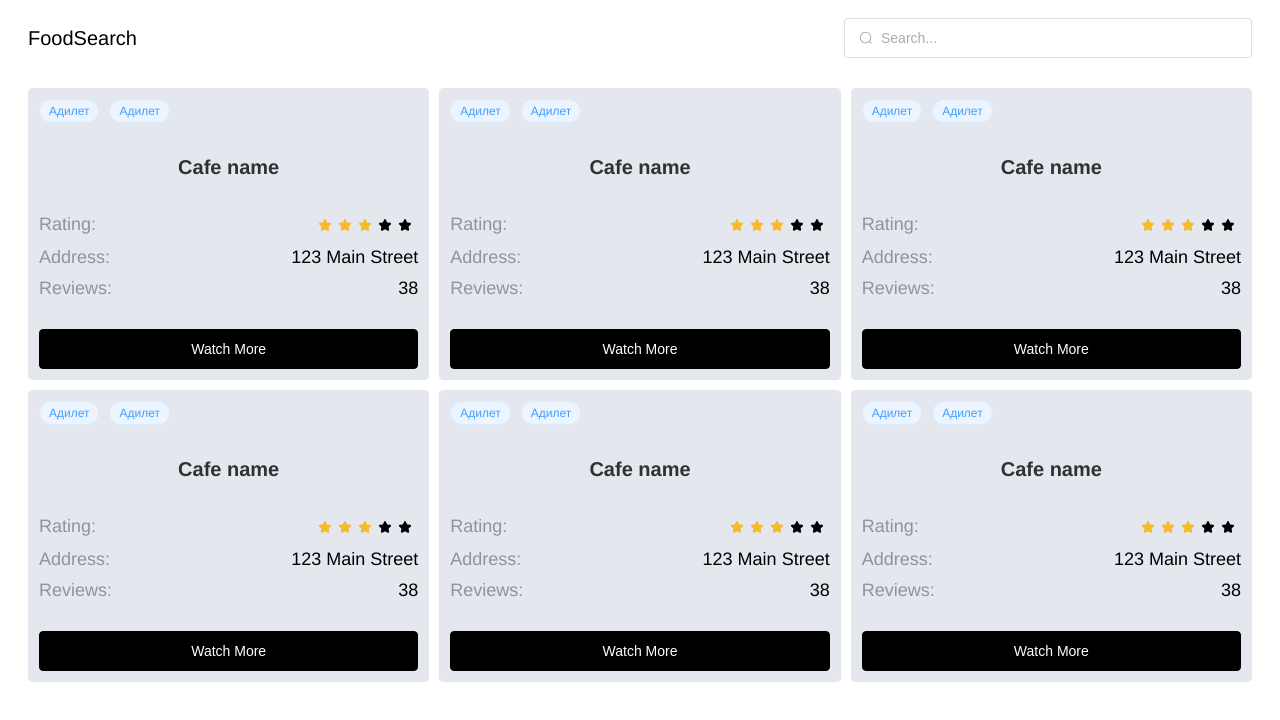
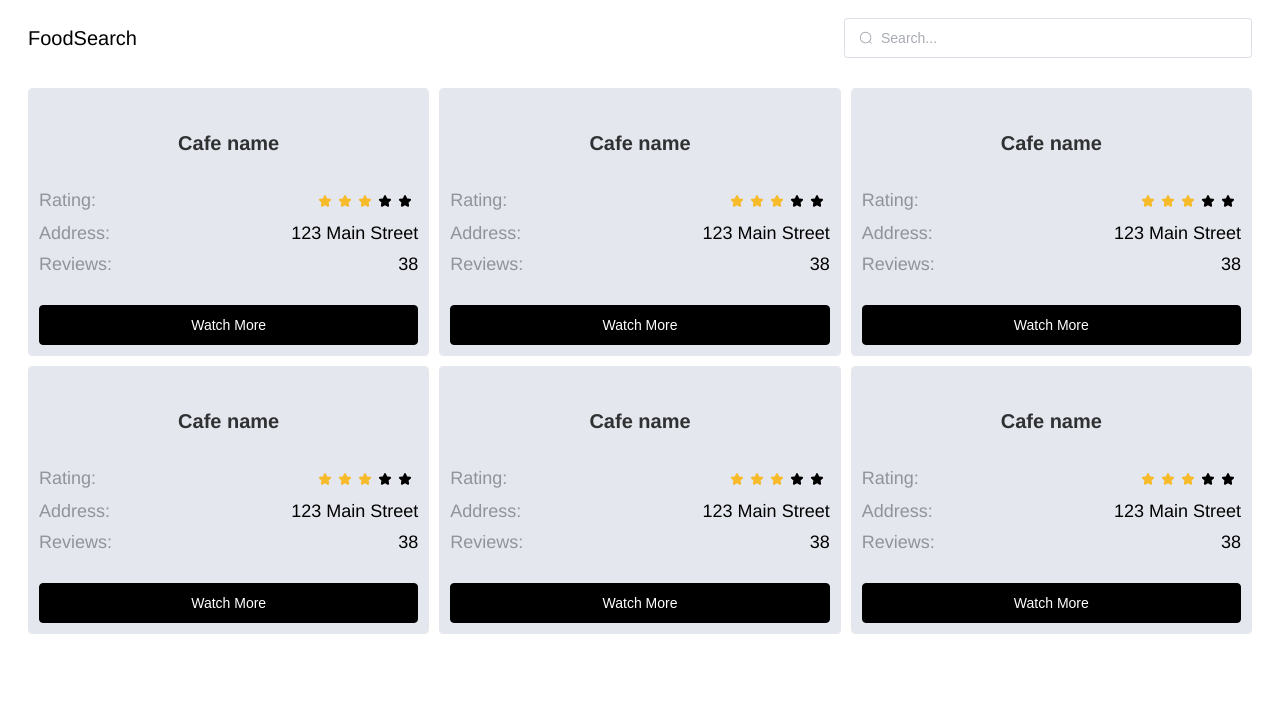
Before and after one commit to aitmamatovmusa/flavor_finder_frontend, a Vue app in the folder client/: page / in a window 1280 px wide. Shown: the top 720 px of the page. Built offline with nearby package versions, Linux system fonts and the light colour scheme.

Commit message:
Split the home page and added new rules for eslint

```diff
--- /dev/null
+++ b/client/src/pages/Home/Home.vue
@@ -0,0 +1,11 @@
+<template>
+  <div>
+    <el-row :gutter="10">
+      <Place v-for="col in 6" :key="col"/>
+    </el-row>
+  </div>
+</template>
+
+<script setup>
+import Place from '@/pages/Home/Place.vue';
+</script>
--- /dev/null
+++ b/client/src/pages/Home/Place.vue
@@ -0,0 +1,98 @@
+<template>
+  <el-col :xs="24" :sm="12" :md="8">
+    <el-card
+      :shadow="'never'"
+      :body-style="{ background: '#E4E7ED', padding: '10px' }"
+    >
+      <h5 class="card-name">Cafe name</h5>
+
+      <div class="card-info">
+        <div class="card-info-item">
+          Rating:
+          <span>
+            <el-rate
+              disabled
+              v-model="rating"
+              size="small"
+              disabled-void-color="#000000"
+            />
+          </span>
+        </div>
+        <div class="card-info-item">
+          Address:
+          <span> 123 Main Street </span>
+        </div>
+        <div class="card-info-item">
+          Reviews:
+          <span> 38 </span>
+        </div>
+      </div>
+
+      <el-button size="large" color="#000000" class="card-btn"
+        >Watch More</el-button
+      >
+    </el-card>
+  </el-col>
+</template>
+
+<script setup>
+import { ref } from 'vue';
+
+const rating = ref(3);
+</script>
+
+<style scoped>
+.el-col {
+  margin: 0px 0px 10px 0px;
+}
+.el-row {
+  margin-bottom: -10px;
+}
+.card-header {
+  display: flex;
+  align-items: center;
+}
+
+.el-tag {
+  margin: 0px 10px 0px 0px;
+}
+
+.el-tag:last-child {
+  margin-right: 0;
+}
+
+.card-name {
+  text-align: center;
+  font-size: var(--el-font-size-extra-large);
+}
+
+.card-info {
+  margin: 0px 0px 30px 0px;
+}
+
+.card-info > *:not(:last-child) {
+  margin: 0px 0px 10px 0px;
+}
+
+.card-info-item {
+  display: flex;
+  justify-content: space-between;
+  align-items: center;
+  font-size: var(--el-font-size-large);
+  color: #909399;
+}
+
+.card-info-item span {
+  color: #000000;
+}
+
+.card-btn {
+  width: 100%;
+}
+
+@media (max-width: 576px) {
+  .card-info-item {
+    font-size: var(--el-font-size-small);
+  }
+}
+</style>
--- a/client/src/routes/index.js
+++ b/client/src/routes/index.js
@@ -1,6 +1,6 @@
 import { createRouter, createWebHistory } from 'vue-router';
-import Main from '@/views/MainView.vue';
-import Detail from '@/views/DetailView.vue';
+import Main from '@/pages/Home/Home.vue';
+import Detail from '@/pages/DetailView.vue';
 
 const router = createRouter({
   history: createWebHistory(),
--- a/client/src/views/MainView.vue
+++ /dev/null
@@ -1,101 +0,0 @@
-<template>
-  <div>
-    <el-row :gutter="10">
-      <el-col :xs="24" :sm="12" :md="8" v-for="col in 6" :key="col">
-        <el-card :shadow="'never'" :body-style="{background: '#E4E7ED', padding: '10px'}">
-          <div class="card-header">
-            <el-tag round effect="light">Адилет</el-tag>
-            <el-tag round effect="light">Адилет</el-tag>
-          </div>
-
-          <h5 class="card-name">Cafe name</h5>
-
-          <div class="card-info">
-            <div class="card-info-item">
-              Rating:
-              <span>
-                <el-rate disabled v-model="rating" size="small" disabled-void-color="#000000"/>
-              </span>
-            </div>
-            <div class="card-info-item">
-              Address:
-              <span>
-                123 Main Street
-              </span>
-            </div>
-            <div class="card-info-item">
-              Reviews:
-              <span>
-                38
-              </span>
-            </div>
-          </div>
-
-          <el-button size="large" color="#000000" class="card-btn">Watch More</el-button>
-        </el-card>
-      </el-col>
-    </el-row>
-  </div>
-</template>
-
-<script setup>
-import { ref } from 'vue';
-
-const rating = ref(3);
-</script>
-
-<style scoped>
-.el-col {
-  margin: 0px 0px 10px 0px;
-}
-.el-row {
-  margin-bottom: -10px;
-}
-.card-header {
-  display: flex;
-  align-items: center;
-}
-
-.el-tag {
-  margin: 0px 10px 0px 0px;
-}
-
-.el-tag:last-child {
-  margin-right: 0;
-}
-
-.card-name {
-  text-align: center;
-  font-size: var(--el-font-size-extra-large);
-}
-
-.card-info {
-  margin: 0px 0px 30px 0px;
-}
-
-.card-info > *:not(:last-child) {
-  margin: 0px 0px 10px 0px;
-}
-
-.card-info-item {
-  display: flex;
-  justify-content: space-between;
-  align-items: center;
-  font-size: var(--el-font-size-large);
-  color: #909399;
-}
-
-.card-info-item span {
-  color: #000000;
-}
-
-.card-btn {
-  width: 100%;
-}
-
-@media (max-width: 576px) {
-  .card-info-item {
-    font-size: var(--el-font-size-small);
-  }
-}
-</style>
```
Also changed, not shown: client/.eslintrc.cjs, client/src/pages/DetailView.vue (renamed from client/src/views/DetailView.vue).
